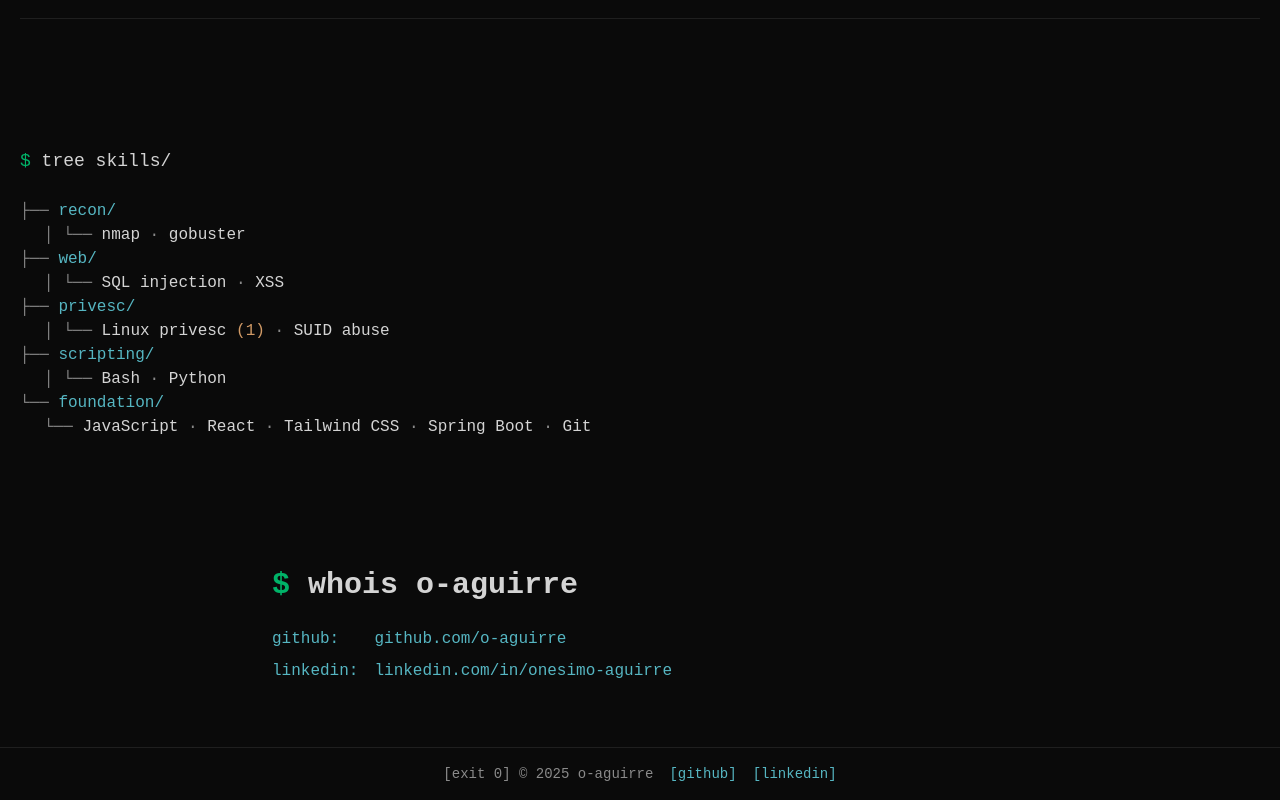
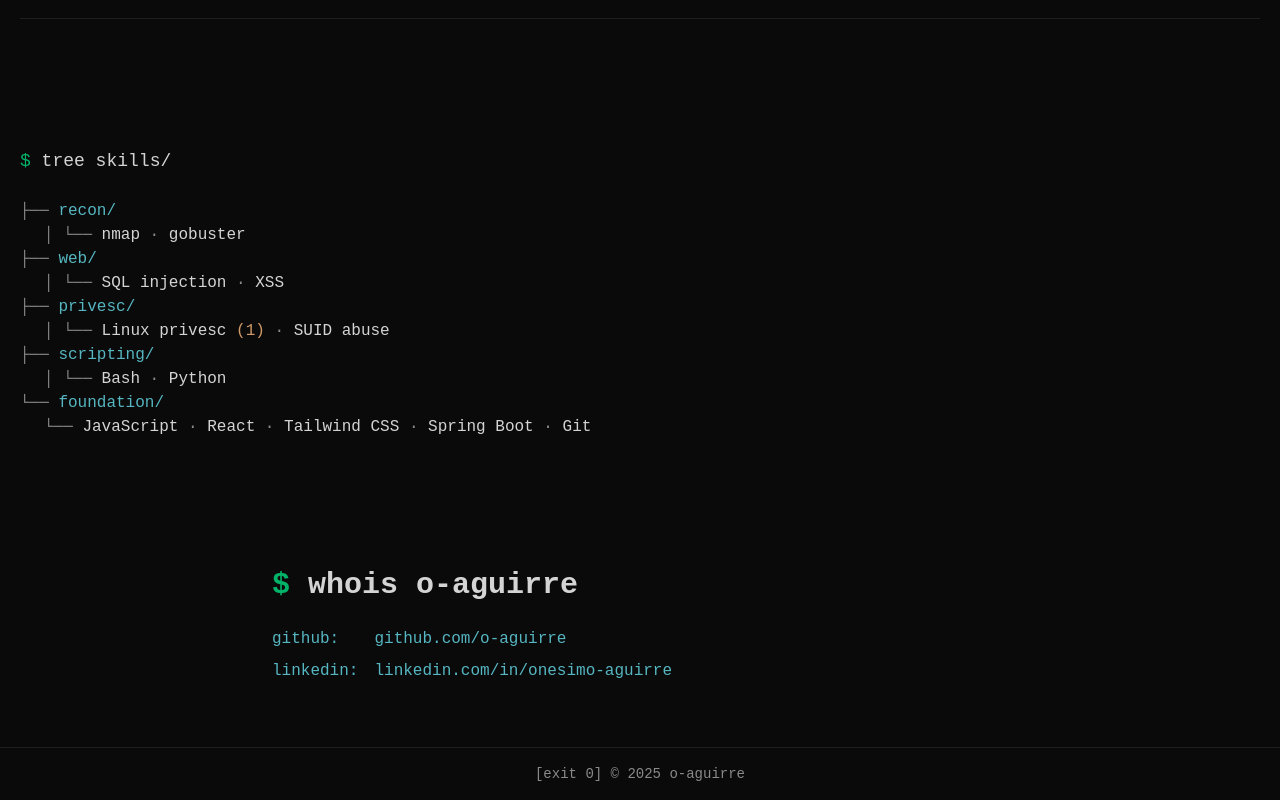
Before and after one commit to o-aguirre/portfolio, a React (Vite) app: page /#/ in a window 1280 px wide. Shown: the part 1295-2095 px from the top of the page. Built offline with nearby package versions, Linux system fonts and the light colour scheme.

Commit message:
refactor(footer): drop duplicated social links

```diff
--- a/src/components/footer/Footer.jsx
+++ b/src/components/footer/Footer.jsx
@@ -1,19 +1,12 @@
-import { useLanguage } from '../../i18n/useLanguage'
-
-const linkClass = "text-ansi-cyan hover:text-ansi-green focus-visible:outline-2 focus-visible:outline-ansi-green transition-colors"
-
 const Footer = () => {
-    const { t } = useLanguage()
     const year = new Date().getFullYear()
 
     return (
         <footer className="bg-ansi-bg border-t border-ansi-raised w-full font-mono">
-            <div className="w-full mx-auto max-w-7xl p-4 flex flex-wrap items-center justify-center gap-x-4 gap-y-2 text-sm">
+            <div className="w-full mx-auto max-w-7xl p-4 flex items-center justify-center text-sm">
                 <span className="text-ansi-gray text-center break-words">
                     [exit 0] &copy; {year} o-aguirre
                 </span>
-                <a href="https://github.com/o-aguirre" target="_blank" rel="noreferrer" aria-label={t('link.github')} className={linkClass}>[github]</a>
-                <a href="https://www.linkedin.com/in/onesimo-aguirre/" target="_blank" rel="noreferrer" aria-label={t('link.linkedin')} className={linkClass}>[linkedin]</a>
             </div>
         </footer>
     )
```
Also changed, not shown: 2 other files (tests, documents, lock files or other folders).
